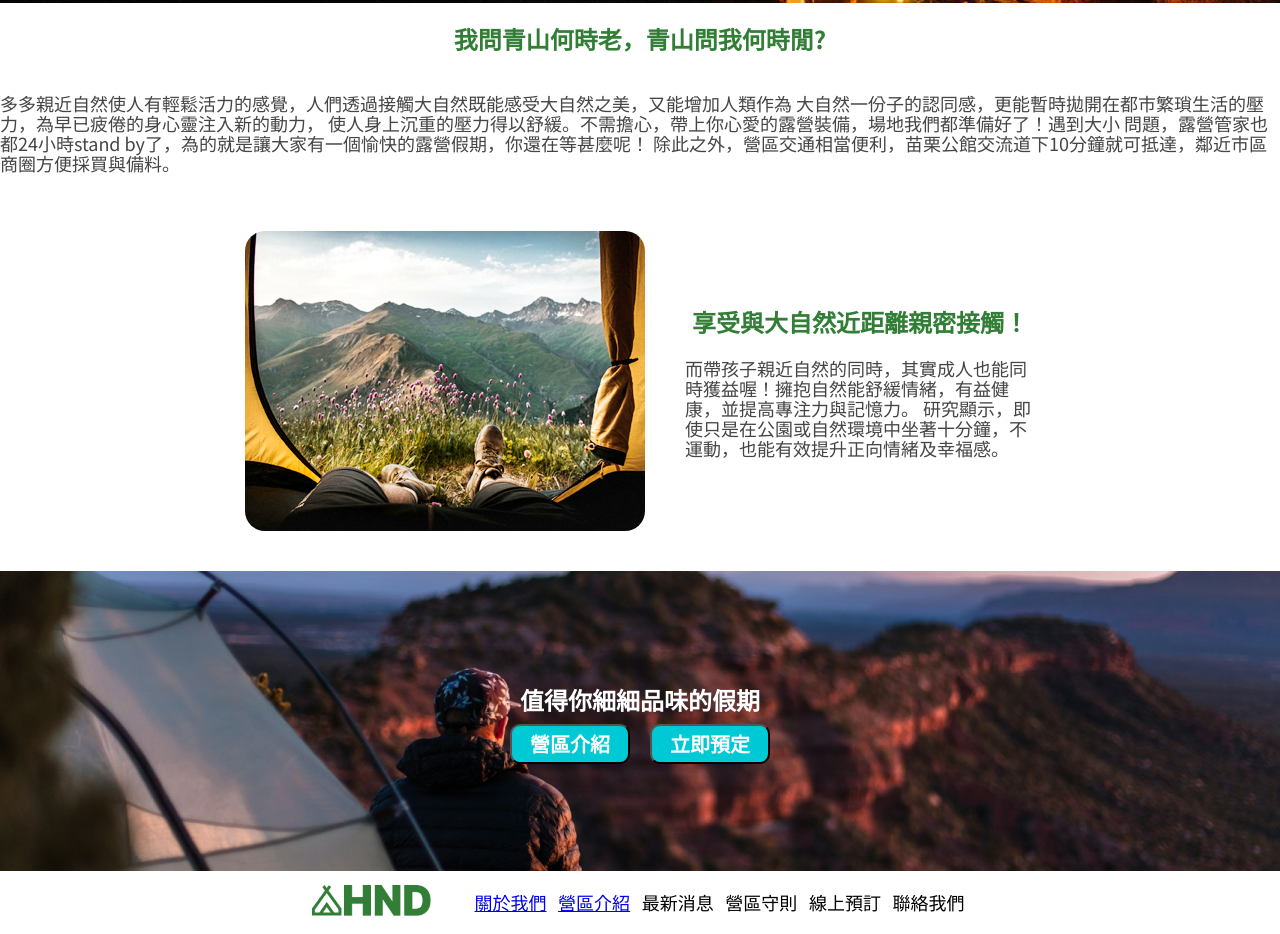
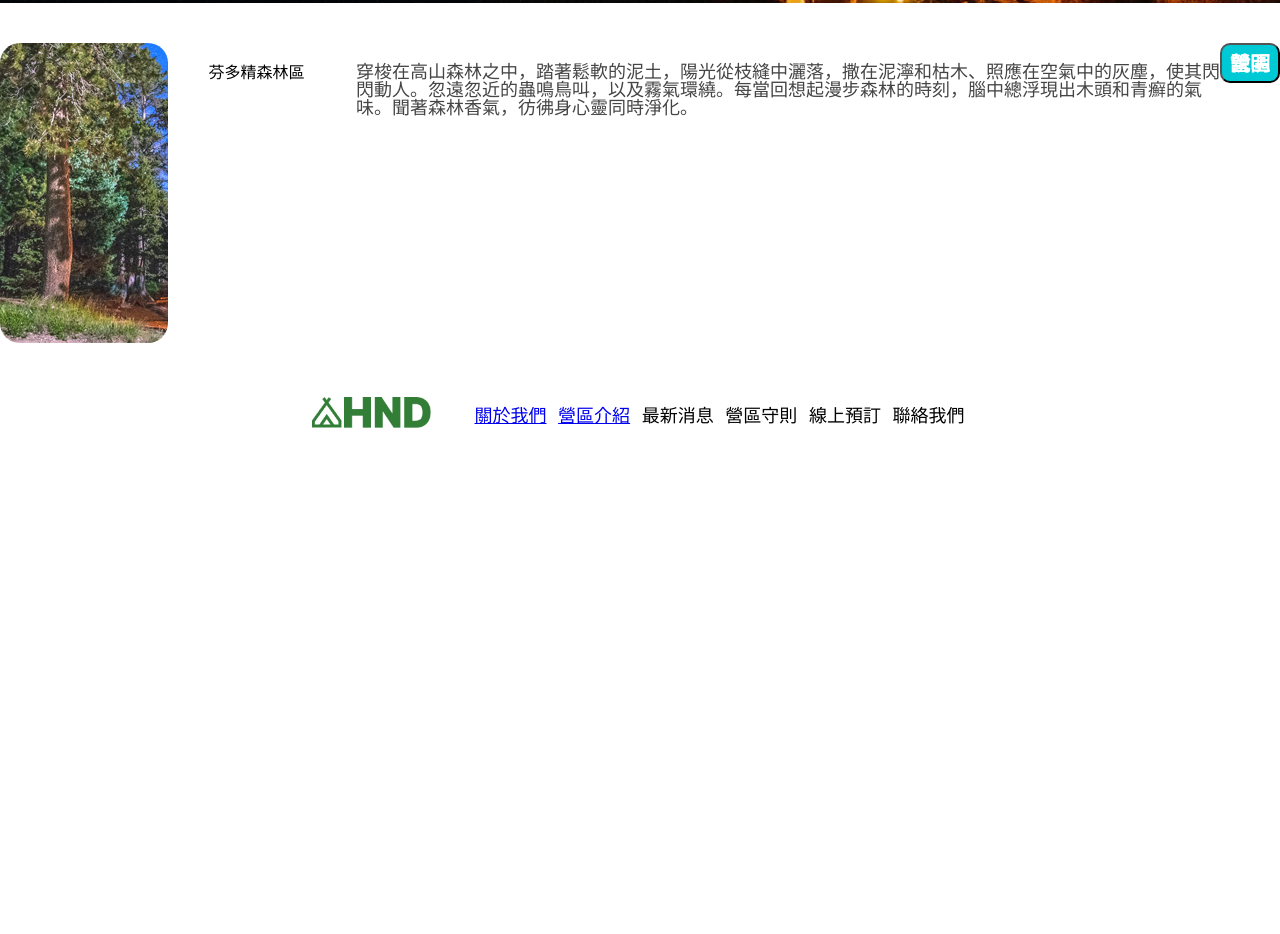
Before and after one commit to jamez168/project_tid201_12_01, a plain HTML site: page camp_introduction.html in a window 1280 px wide. Shown: the part 491-1425 px from the top of the page. After the commit the page ends 938 px from the top, so only its background shows below. Drawn offline with Linux system fonts and the light colour scheme.

Commit message:
git init

```diff
--- a/camp_introduction.html
+++ b/camp_introduction.html
@@ -48,41 +48,19 @@
             <button class="orderbutton">立即預定</button>
           </div>
     </div>
-    <div class="indextext1">
-        <div class="indextext1_a">
-            <p>我問青山何時老，青山問我何時閒?</p>
+    <div class="introduction_01">
+        <div class="introduction1_1">
         </div>
-        <div class="indextext1_b">
-            <p>多多親近自然使人有輕鬆活力的感覺，人們透過接觸大自然既能感受大自然之美，又能增加人類作為
-            大自然一份子的認同感，更能暫時拋開在都市繁瑣生活的壓力，為早已疲倦的身心靈注入新的動力，
-            使人身上沉重的壓力得以舒緩。不需擔心，帶上你心愛的露營裝備，場地我們都準備好了！遇到大小
-            問題，露營管家也都24小時stand by了，為的就是讓大家有一個愉快的露營假期，你還在等甚麼呢！
-            除此之外，營區交通相當便利，苗栗公館交流道下10分鐘就可抵達，鄰近市區商圈方便採買與備料。</p>
+        <div class="introduction_01conv"
+          <div class="introduction1_a">
+          <p>芬多精森林區</p>
+          </div>
+          <div class="introduction1_b">
+          <p>穿梭在高山森林之中，踏著鬆軟的泥土，陽光從枝縫中灑落，撒在泥濘和枯木、照應在空氣中的灰塵，使其閃閃動人。忽遠忽近的蟲鳴鳥叫，以及霧氣環繞。每當回想起漫步森林的時刻，腦中總浮現出木頭和青癬的氣味。聞著森林香氣，彷彿身心靈同時淨化。</p>
+          </div>
+          <button class="introduction1_button">營區說明</button>
         </div>
-    </div>
-    <div class="indextext2">
-        <div class="indextext2_1"></div>
-        <div class="indextext2_a">
-          <div class="indextext2_aa">
-            <p>享受與大自然近距離親密接觸！</p>
-          </div>
-          <div class="indextext2_ab">
-            <p>而帶孩子親近自然的同時，其實成人也能同時獲益喔！擁抱自然能舒緩情緒，有益健康，並提高專注力與記憶力。
-            研究顯示，即使只是在公園或自然環境中坐著十分鐘，不運動，也能有效提升正向情緒及幸福感。</p>
-          </div>
-        </div>
-    </div>
-    <div class="index_banner02">
-        <div class="index_banner02_conv">
-          <div class="type_banner02">
-            <p class="p2">值得你細細品味的假期</p>
-          </div>
-          <div class="button_banner02">
-            <button class="introbutton">營區介紹</button>
-            <button class="orderbutton">立即預定</button>
-          </div>
-        </div>
-    </div>
+
     <div class="footer">
       <div class="footer_logo">
         <img src="image/logo.png" width=119 alt="logo">
```
Also changed, not shown: image/camping_31_400x300.jpg (added).
